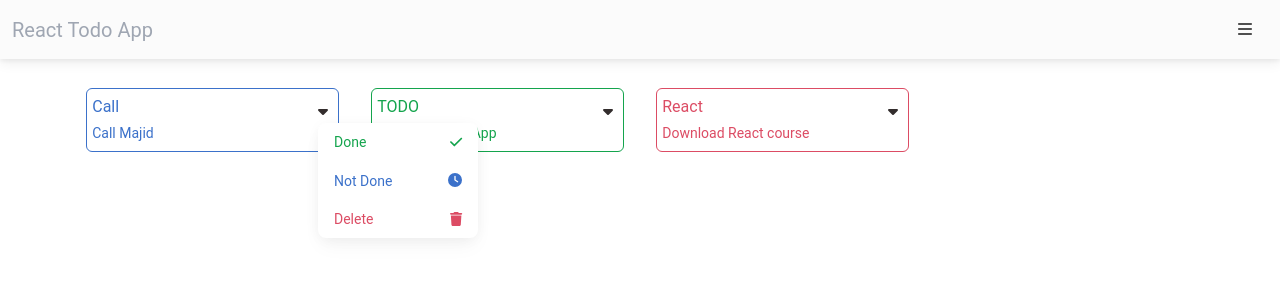
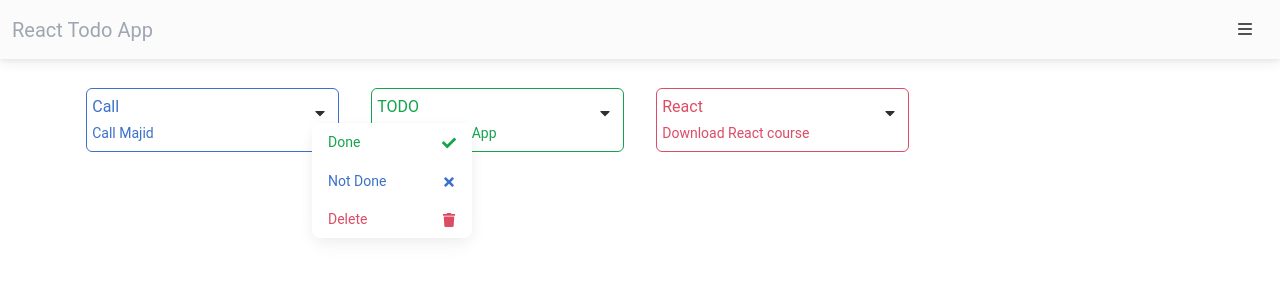
Before and after one commit to BlackIQ/React-Practical-2, a React (Create React App) app: page / in a window 1280 px wide. Both pictures are taken after a click on the element 323 px from the left and 111 px from the top of the page. Shown: the top 300 px of the page. Built offline with nearby package versions, Linux system fonts and the light colour scheme.

Commit message:
Using react icons

```diff
--- a/src/components/todo.jsx
+++ b/src/components/todo.jsx
@@ -1,6 +1,5 @@
 import React from "react";
-import {FontAwesomeIcon} from '@fortawesome/react-fontawesome';
-import {faCheck, faTrash, faClock, faCaretDown} from "@fortawesome/free-solid-svg-icons";
+import {FaCaretDown, FaCheck, FaTimes, FaTrash} from "react-icons/fa";
 
 class Todo extends React.Component {
     render() {
@@ -15,25 +14,25 @@ class Todo extends React.Component {
                     <div className="actions">
                         <div className="dropdown">
                             <span className="text-dark pointer" id="dropmenu" data-mdb-toggle="dropdown" aria-expanded="false">
-                                <FontAwesomeIcon icon={faCaretDown} />
+                                <FaCaretDown />
                             </span>
                             <ul className="dropdown-menu" aria-labelledby="dropmenu">
                                 <li>
                                     <button onClick={() => this.props.onDone(this.props.todo)} className="dropdown-item text-success" type="button" disabled={this.props.todo.status === 'done' ? true : null}>
                                         Done
-                                        <span className="float-end"><FontAwesomeIcon icon={faCheck} /></span>
+                                        <span className="float-end"><FaCheck /></span>
                                     </button>
                                 </li>
                                 <li>
                                     <button onClick={() => this.props.onNotDone(this.props.todo)} className="dropdown-item text-primary" type="button" disabled={this.props.todo.status === 'not' ? true : null}>
                                         Not Done
-                                        <span className="float-end"><FontAwesomeIcon icon={faClock} /></span>
+                                        <span className="float-end"><FaTimes /></span>
                                     </button>
                                 </li>
                                 <li>
                                     <button onClick={() => this.props.onDelete(this.props.todo)} className="dropdown-item text-danger" type="button" disabled={this.props.todo.status === 'trash' ? true : null}>
                                         Delete
-                                        <span className="float-end"><FontAwesomeIcon icon={faTrash} /></span>
+                                        <span className="float-end"><FaTrash /></span>
                                     </button>
                                 </li>
                             </ul>
```
